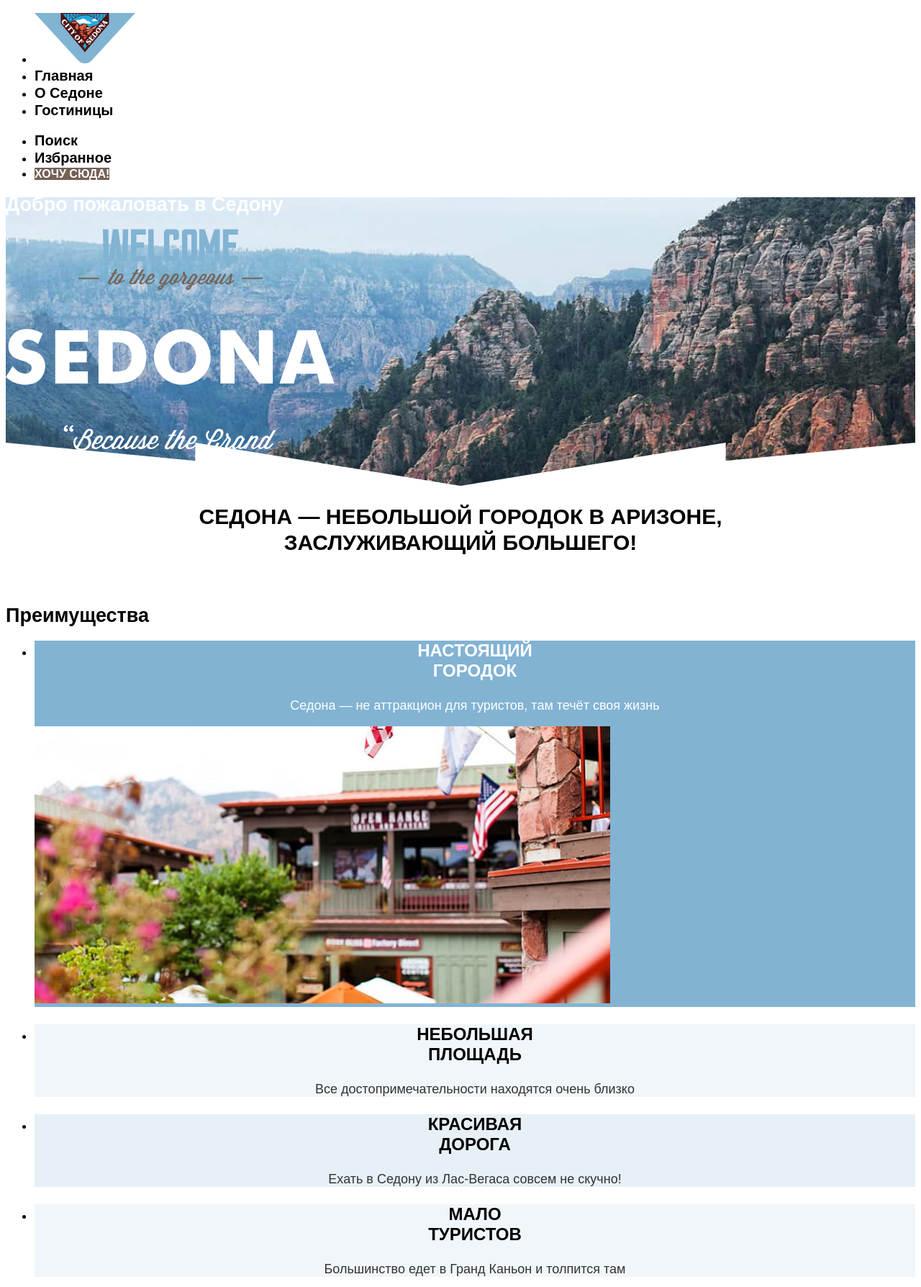
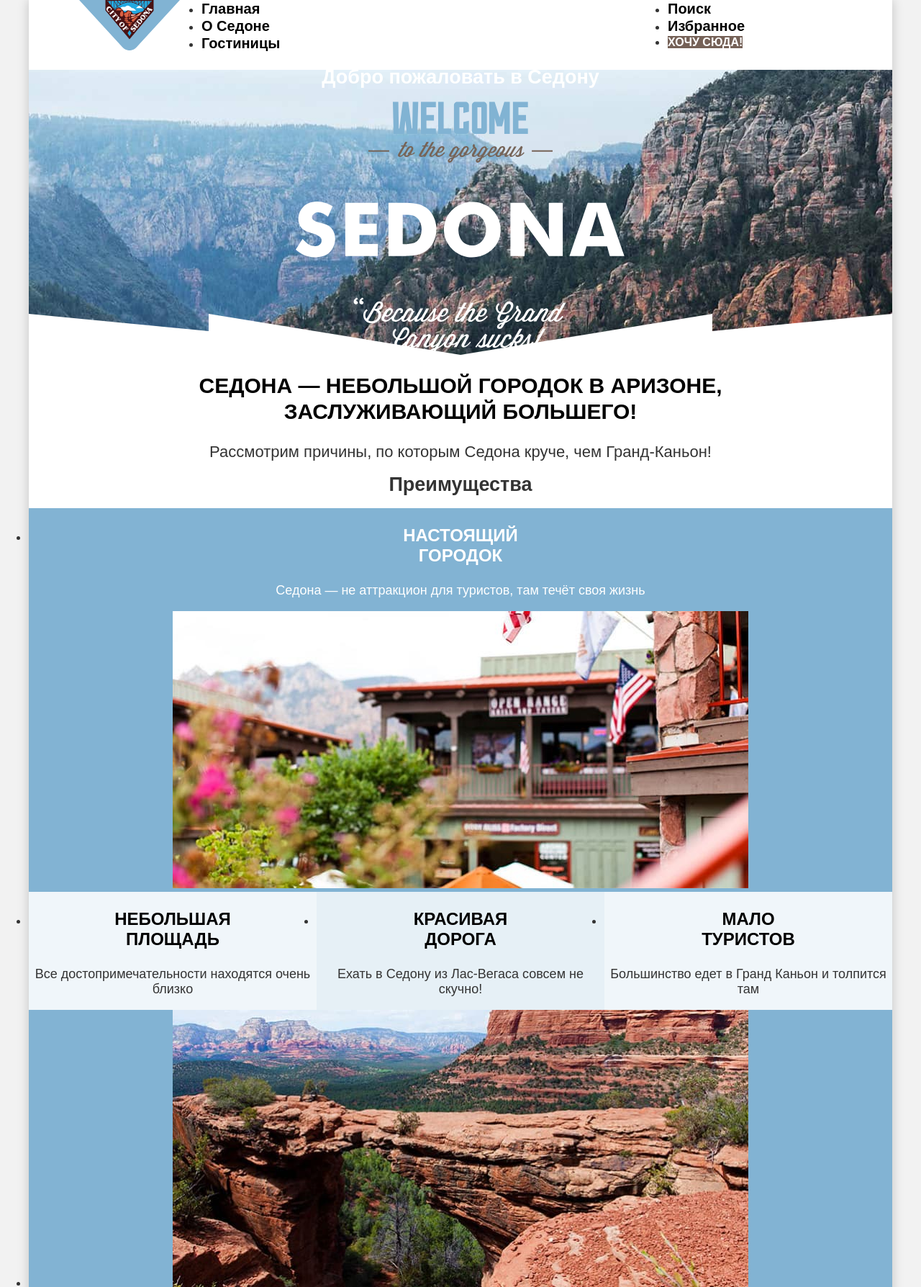
Before and after one commit to htmlacademy-htmlcss/2388545-sedona-37, a plain HTML site: page index.html in a window 1280 px wide. Shown: the top 1788 px of the page at 72% size. Drawn offline with Linux system fonts and the light colour scheme.

Commit message:
Добавляет сетки для главной страницы

```diff
--- a/index.html
+++ b/index.html
@@ -6,14 +6,13 @@
     <link rel="stylesheet" href="styles/styles.css">
   </head>
   <body>
+    <div class="page-container">
       <header class="page-header" data-test="header">
         <nav class="navigation">
-        <ul class="navigation-list">
-          <li class="navigation-item">
           <a class="navigation-logo" href="index.html" aria-current="page">
             <img class="page-header-logo" src="images/navigation/logo.svg" width="140" height="70" alt="Логотип Седоны.">
           </a>
-          </li>
+          <ul class="navigation-list">
             <li class="navigation-item">
               <a class="navigation-link" href="#">Главная</a>
             </li>
@@ -45,7 +44,7 @@
           </ul>
         </nav>
       </header>
-    <main class="main-index" data-test="main">
+      <main class="main-index main-container" data-test="main">
         <section class="hero" data-test="hero">
           <div class="hero-background">
             <h1 class="visually-hidden">Добро пожаловать в Седону</h1>
@@ -162,5 +161,6 @@
           <img class="htmlacademy-logo" src="images/logo-htmlacademy.svg" width="114,9" height="32,9" alt="Логотип htmlacademy.">
         </a>
       </footer>
+    </div>
   </body>
 </html>
--- a/styles/styles.css
+++ b/styles/styles.css
@@ -14,12 +14,33 @@
   font-display: swap;
 }
 
+html {
+  height: 100%;
+}
+
 body {
+  margin: 0;
+  height: 100%;
   font-family: "PT Sans", sans-serif;
   font-size: 18px;
   line-height: 21px;
+  background-color: #f2f2f2;
+  color: #333333;
+}
+
+.page-container {
+  display: flex;
+  flex-direction: column;
+  min-height: 100%;
+  width: 1200px;
+  margin: auto;
   background-color: #ffffff;
-  color: #000000;
+  box-shadow: 0px 0px 15px rgba(0, 0, 0, 0.2);
+}
+
+.main-container {
+  flex-grow: 1;
+  text-align: center;
 }
 
 .button {
@@ -27,8 +48,6 @@ body {
   font-weight: 700;
   font-size: 16px;
   line-height: 20px;
-  /*display: flex;
-  align-items: center;*/
   text-align: center;
   text-transform: uppercase;
   text-decoration: none;
@@ -45,12 +64,47 @@ body {
 }
 
 .button-transparent {
-  background-color: rgba(0, 0, 0, 0);
+  background-color: transparent;
 }
 
 .button-big {
   font-size: 20px;
   line-height: 36px;
+}
+
+.title {
+  font-weight: 700;
+  font-size: 30px;
+  line-height: 36px;
+  text-transform: uppercase;
+  color: #000000;
+}
+
+.description {
+  font-size: 22px;
+  line-height: 26px;
+}
+
+.navigation {
+  display: flex;
+  width: 1200px;
+  margin: 0 auto;
+}
+
+.navigation-logo {
+  margin-left: 70px;
+  margin-right: 30px;
+}
+
+.navigation-list {
+  width: 470px;
+  margin: 0;
+  padding: 0;
+}
+
+.navigation-user {
+  width: 312px;
+  margin-left: auto;
 }
 
 .navigation-link {
@@ -59,8 +113,12 @@ body {
   line-height: 24px;
   color:#000000;
   text-align: center;
-  text-transform: capitalize;
   text-decoration: none;
+}
+
+.hero-image {
+  display: block;
+  margin: 0 auto;
 }
 
 .hero-background {
@@ -72,30 +130,26 @@ body {
   background-size: 100% auto, cover;
 }
 
-.title {
-  font-weight: 700;
-  font-size: 30px;
-  line-height: 36px;
-  text-align: center;
-  text-transform: uppercase;
-}
-
-.description {
-  font-size: 22px;
-  line-height: 26px;
-  text-align: center;
-  color: #333333;
+.advantages-list {
+  display: flex;
+  width: 1200px;
+  margin: 0;
+  padding: 0;
+  flex-wrap: wrap;
 }
 
 .advantages-item {
+  width: 400px;
   background-color: rgba(131, 179, 211, 0.2);
 }
 
 .advantages-item-dark {
+  width: 1200px;
   background-color: #82b3d3;
 }
 
 .advantages-item-light {
+  width: 400px;
   background-color: rgba(131, 179, 211, 0.12);
 }
 
@@ -104,30 +158,25 @@ body {
   font-weight: 700;
   font-size: 24px;
   line-height: 28px;
-  text-align: center;
   text-transform: uppercase;
+  color: #000000;
 }
 
-.advantages-item-dark .advantages-title {
+.advantages-item-dark .advantages-title,
+.advantages-item-dark .advantages-description {
   color: #ffffff
 }
 
-.advantages-description,
-.recommendations-description {
-  text-align: center;
-  color: #333333;
-}
-
-.advantages-item-dark .advantages-description {
-  color: #ffffff;
+.recommendations-list {
+  display: flex;
+  width: 1200px;
+  margin: 0;
+  padding: 0;
 }
 
 .recommendations-item {
+  width: 400px;
   background-color: rgba(131, 179, 211, 0.12);
-}
-
-.newsletter {
-  color:#000000
 }
 
 .newsletter-main {
@@ -139,25 +188,37 @@ body {
   background-size: cover;
 }
 
-.description,
-.newsletter-description {
+.newsletter-main .newsletter-title {
   color: #ffffff;
 }
 
 .newsletter-form-email {
+  font-family: inherit;
   font-size: 18px;
   line-height: 24px;
   background-color: #f2f2f2;
 }
 
 .page-footer {
+  display: flex;
+  justify-content: space-between;
+  width: 1200px;
   font-weight: 700;
   font-size: 20px;
   line-height: 24px;
   color:#000000;
   text-align: center;
-  text-transform: capitalize;
   text-decoration: none;
+}
+
+.footer-social-list {
+  margin: 0;
+  padding: 0;
+  width: 142px;
+}
+
+.footer-contacts {
+  width: 720px;
 }
 
 .footer-contacts-phone {
@@ -202,14 +263,18 @@ body {
   font-weight: 700;
   font-size: 20px;
   line-height: 24px;
-  text-transform: capitalize;
 }
 
 .control-input {
   line-height: 23px;
 }
 
+.select-control {
+  font-family: inherit;
+}
+
 .select-control option {
+  font-family: inherit;
   color: #333333;
 }
 
@@ -222,11 +287,7 @@ body {
   font-weight: 700;
   font-size: 24px;
   line-height: 28px;
-}
-
-.hotel-card-type,
-.hotel-card-price {
-  color: #333333;
+  color: #000000;
 }
 
 .hotel-card-rating {
@@ -234,7 +295,6 @@ body {
   line-height: 20px;
   text-align: center;
   text-transform: uppercase;
-  color: #333333;
   background-color: #f2f2f2;
 }
 
@@ -256,4 +316,5 @@ body {
   font-size: 22px;
   line-height: 26px;
   text-align: center;
+  color: #000000;
 }
```
Also changed, not shown: catalog.html (+4 -4 lines). Lines whose indentation alone changed are shown as unchanged.
